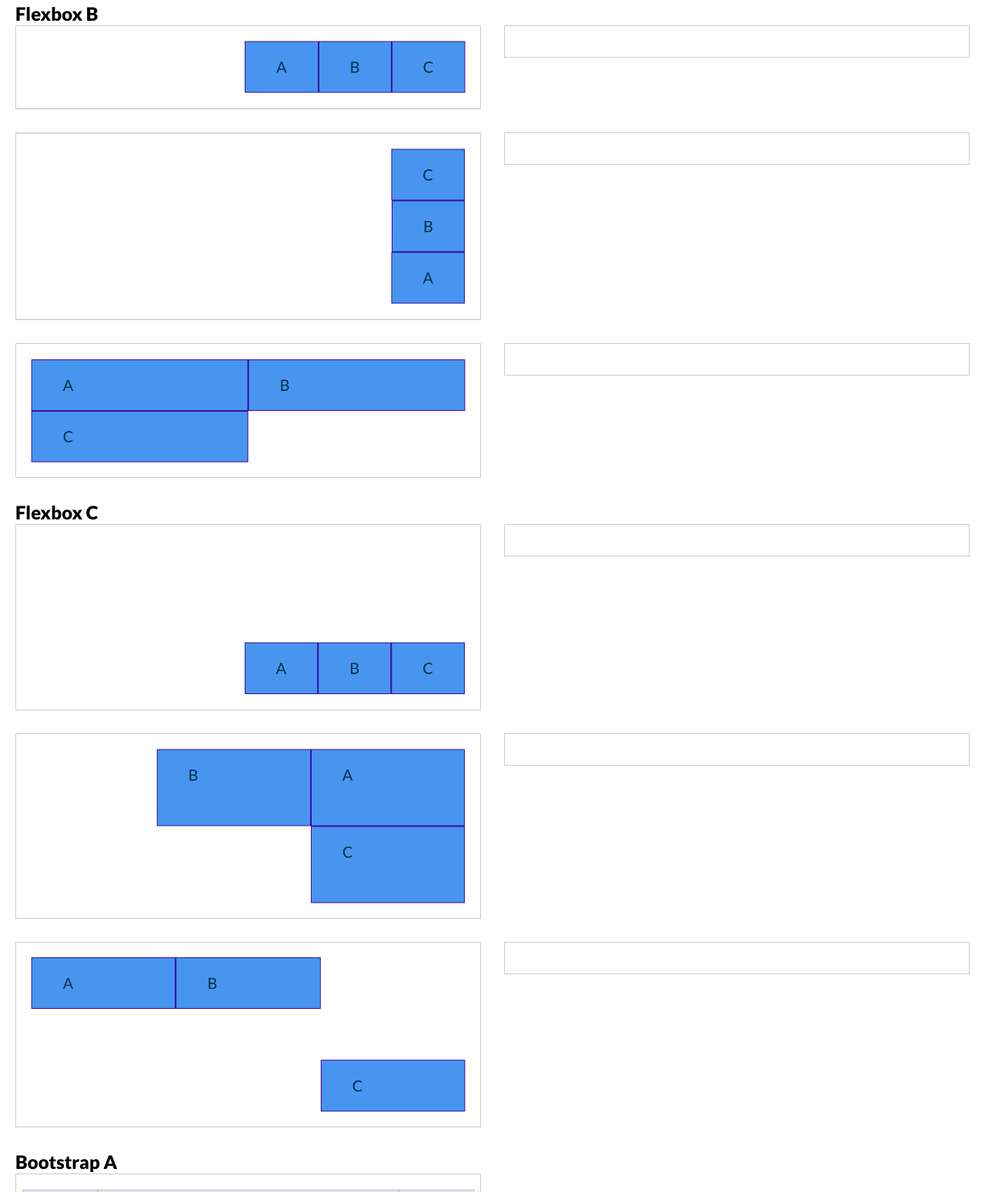
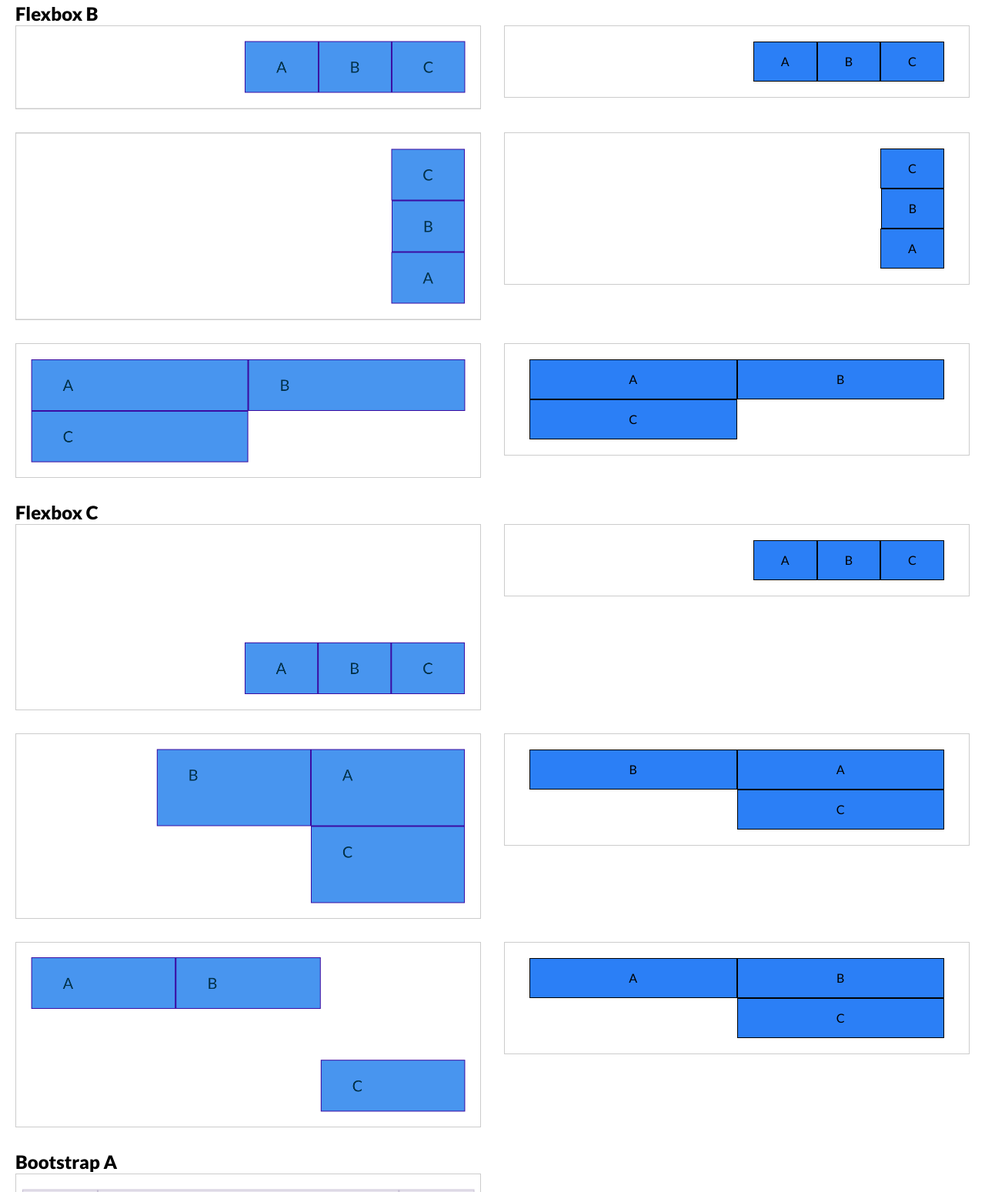
Before and after one commit to nbuntsch/examen-revision, a website built with Parcel: page src/index.html in a window 1280 px wide. Shown: the part 681-2230 px from the top of the page at 77% size. Built offline with nearby package versions, Linux system fonts and the light colour scheme.

Commit message:
flexbox B C done

```diff
--- a/src/index.html
+++ b/src/index.html
@@ -60,7 +60,13 @@
               </div>
             </div>
             <div class="l-col-6">
-              <div class="l-exercice" id="flexbox-b1"></div>
+              <div class="l-exercice" id="flexbox-b1">
+                <div class="container">
+                  <div class="box">A</div>
+                  <div class="box">B</div>
+                  <div class="box">C</div>
+                </div>
+              </div>
             </div>
           </div>
           <div class="l-row">
@@ -70,7 +76,13 @@
               </div>
             </div>
             <div class="l-col-6">
-              <div class="l-exercice" id="flexbox-b2"></div>
+              <div class="l-exercice" id="flexbox-b2">
+                <div class="container">
+                  <div class="box">A</div>
+                  <div class="box">B</div>
+                  <div class="box">C</div>
+                </div>
+              </div>
             </div>
           </div>
           <div class="l-row">
@@ -80,7 +92,13 @@
               </div>
             </div>
             <div class="l-col-6">
-              <div class="l-exercice" id="flexbox-b3"></div>
+              <div class="l-exercice" id="flexbox-b3">
+                <div class="container">
+                  <div class="box">A</div>
+                  <div class="box">B</div>
+                  <div class="box">C</div>
+                </div>
+              </div>
             </div>
           </div>
         </section>
@@ -93,7 +111,13 @@
               </div>
             </div>
             <div class="l-col-6">
-              <div class="l-exercice" id="flexbox-c1"></div>
+              <div class="l-exercice" id="flexbox-c1">
+                <div class="container">
+                  <div class="box">A</div>
+                  <div class="box">B</div>
+                  <div class="box">C</div>
+                </div>
+              </div>
             </div>
           </div>
           <div class="l-row">
@@ -103,7 +127,13 @@
               </div>
             </div>
             <div class="l-col-6">
-              <div class="l-exercice" id="flexbox-c2"></div>
+              <div class="l-exercice" id="flexbox-c2">
+                <div class="container">
+                  <div class="box">A</div>
+                  <div class="box">B</div>
+                  <div class="box">C</div>
+                </div>
+              </div>
             </div>
           </div>
           <div class="l-row">
@@ -113,7 +143,13 @@
               </div>
             </div>
             <div class="l-col-6">
-              <div class="l-exercice" id="flexbox-c3"></div>
+              <div class="l-exercice" id="flexbox-c3">
+                <div class="container">
+                  <div class="box">A</div>
+                  <div class="box">B</div>
+                  <div class="box">C</div>
+                </div>
+              </div>
             </div>
           </div>
         </section>
--- a/src/scss/main.scss
+++ b/src/scss/main.scss
@@ -1,4 +1,5 @@
 @import "base";
 @import "layout";
 @import "modules/example";
+@import "modules/flexbox";
 @import "bootstrap/scss/bootstrap-grid";
--- /dev/null
+++ b/src/scss/modules/_flexbox.scss
@@ -0,0 +1,64 @@
+.box {
+  background-color: rgb(43, 127, 246);
+  padding: 15px 35px;
+  border: solid 1px;
+  text-align: center;
+}
+
+#flexbox-b1 {
+  .container {
+    display: flex;
+    justify-content: flex-end;
+  }
+}
+
+#flexbox-b2 {
+  .container {
+    display: flex;
+    flex-direction: column-reverse;
+    align-items: flex-end;
+  }
+}
+
+#flexbox-b3 {
+  .container {
+    display: flex;
+    flex-direction: row;
+    flex-wrap: wrap;
+  }
+
+  .box {
+    width: 50%;
+  }
+}
+
+#flexbox-c1 {
+  .container {
+    display: flex;
+    align-items: flex-end;
+    justify-content: flex-end;
+  }
+}
+
+#flexbox-c2 {
+  .container {
+    display: flex;
+    flex-direction: row-reverse;
+    flex-wrap: wrap;
+  }
+  .box {
+    width: 50%;
+  }
+}
+
+#flexbox-c3 {
+  .container {
+    display: flex;
+    flex-direction: row;
+    flex-wrap: wrap;
+    justify-content: flex-end;
+  }
+  .box {
+    width: 50%;
+  }
+}
```
